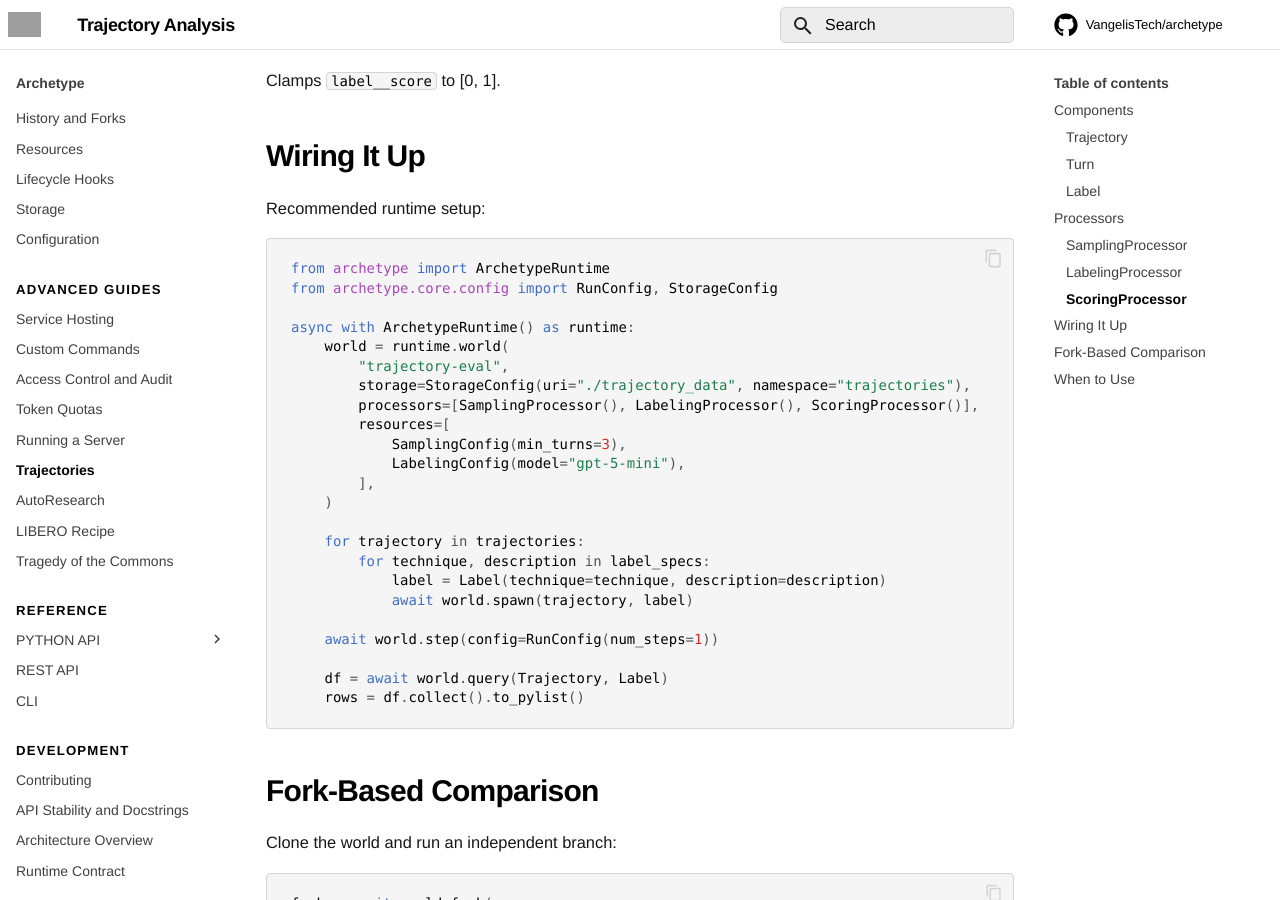
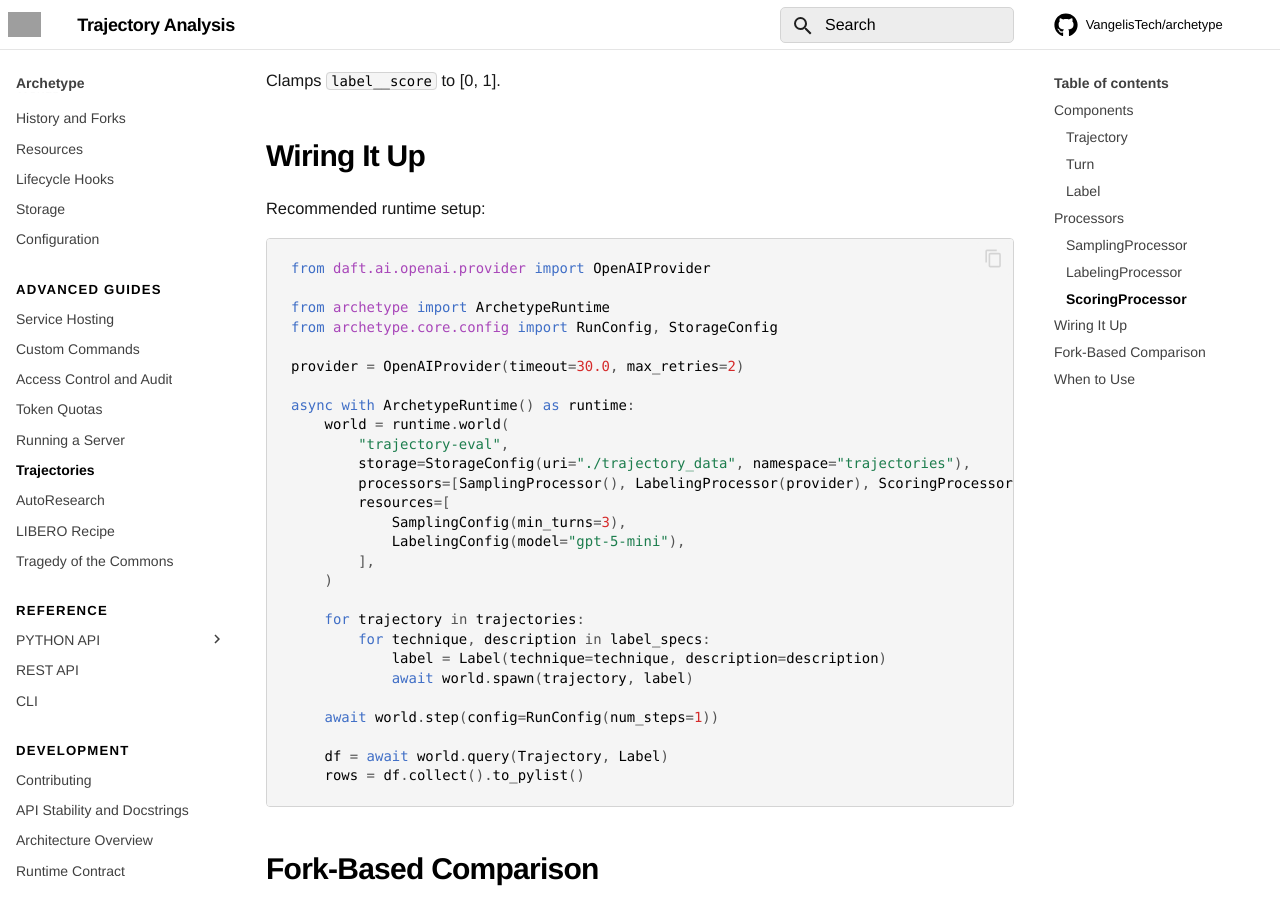
Before and after one commit to VangelisTech/archetype, an MkDocs documentation site: the page built from docs/guide/trajectories.md, in a window 1280 px wide and 900 px high, scrolled down 3158 px. Built offline with MkDocs 1.6.1 and Material for MkDocs 9.7.7, drawn with Linux system fonts in a browser that asks for light colours; comment, search, counter and statistics services are not loaded; grey boxes are pictures that could not be loaded.

Commit message:
fix(docs): synchronize bounded LLM provider examples

````diff
--- a/docs/guide/trajectories.md
+++ b/docs/guide/trajectories.md
@@ -124,14 +124,18 @@ Clamps `label__score` to [0, 1].
 Recommended runtime setup:
 
 ```python
+from daft.ai.openai.provider import OpenAIProvider
+
 from archetype import ArchetypeRuntime
 from archetype.core.config import RunConfig, StorageConfig
+
+provider = OpenAIProvider(timeout=30.0, max_retries=2)
 
 async with ArchetypeRuntime() as runtime:
     world = runtime.world(
         "trajectory-eval",
         storage=StorageConfig(uri="./trajectory_data", namespace="trajectories"),
-        processors=[SamplingProcessor(), LabelingProcessor(), ScoringProcessor()],
+        processors=[SamplingProcessor(), LabelingProcessor(provider), ScoringProcessor()],
         resources=[
             SamplingConfig(min_turns=3),
             LabelingConfig(model="gpt-5-mini"),
````
Also changed, not shown: AGENTS.md (+11 -1 lines), 2 other files.
